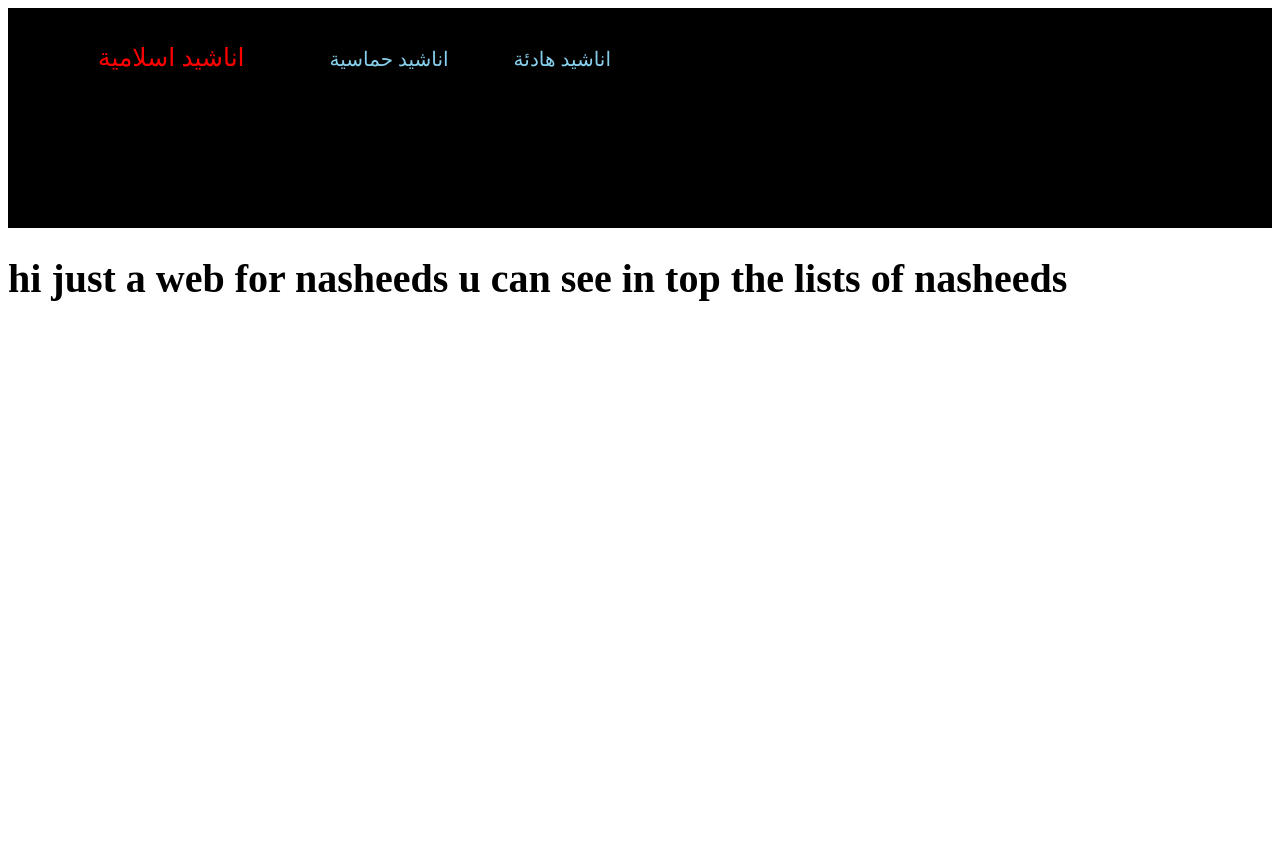
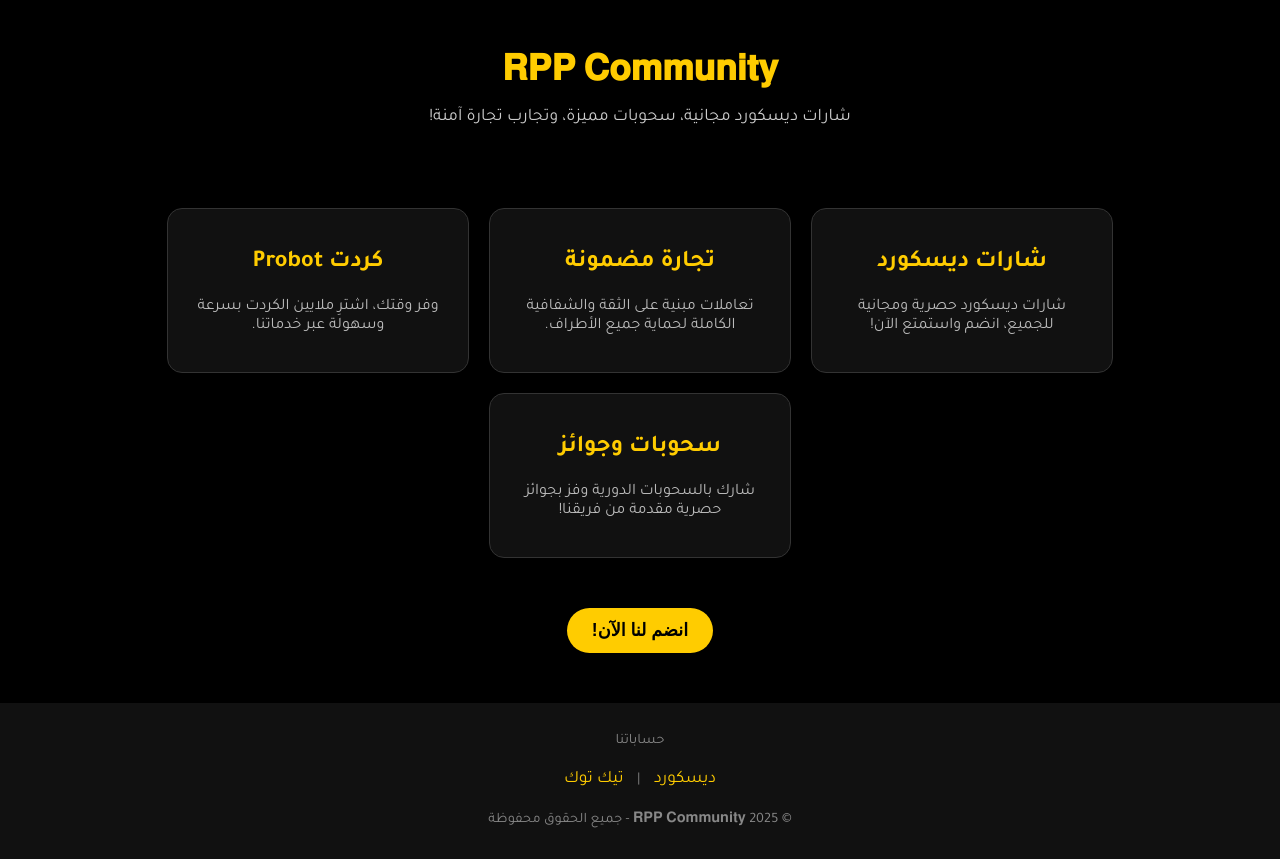
Before and after one commit to Rayan511x55x/Mywebsite, a plain HTML site: page index.html in a window 1280 px wide. Before the commit the page ends 800 px from the top, so only its background shows below. Drawn offline with Linux system fonts and the light colour scheme.

Commit message:
Update index.html

```diff
--- a/index.html
+++ b/index.html
@@ -1,21 +1,140 @@
 <!DOCTYPE html>
-<html lang="en">
+<html lang="ar" dir="rtl">
 <head>
   <meta charset="UTF-8">
-  <meta name="viewport" content="width=device-width, initial-scale=1.0">
-  <meta http-equiv="X-UA-Compatible" content="ie=edge">
-  <title>Document</title>
-  <link rel="stylesheet" href="style.css">
+  <meta name="viewport" content="width=device-width, initial-scale=1">
+  <title>𝐑𝐏𝐏 𝐂𝐨𝐦𝐦𝐮𝐧𝐢𝐭𝐲</title>
+  <style>
+    @import url('https://fonts.googleapis.com/css2?family=Tajawal:wght@400;700&display=swap');
+
+    body {
+      margin: 0;
+      padding: 0;
+      background-color: #000;
+      color: #fff;
+      font-family: 'Tajawal', sans-serif;
+      text-align: center;
+      overflow-x: hidden;
+    }
+    header {
+      padding: 40px 20px 20px;
+    }
+    header h1 {
+      font-size: 2.2em;
+      margin: 10px 0;
+      color: #ffcc00;
+    }
+    header p {
+      font-size: 1.1em;
+      color: #ccc;
+      margin: 10px 0;
+    }
+    .section {
+      margin-top: 30px;
+    }
+    .cards-container {
+      display: flex;
+      flex-wrap: wrap;
+      justify-content: center;
+      gap: 20px;
+      padding: 20px;
+    }
+    .card {
+      background: #111;
+      border: 1px solid #333;
+      border-radius: 15px;
+      padding: 20px;
+      width: 260px;
+      transition: 0.3s;
+    }
+    .card:hover {
+      background-color: #1a1a1a;
+      transform: translateY(-5px);
+      box-shadow: 0 0 15px #ffcc0033;
+    }
+    .card h2 {
+      color: #ffcc00;
+    }
+    .card p {
+      color: #bbb;
+    }
+    .join-button {
+      margin-top: 30px;
+      padding: 12px 25px;
+      background-color: #ffcc00;
+      color: #000;
+      font-size: 1.1em;
+      font-weight: bold;
+      border: none;
+      border-radius: 30px;
+      cursor: pointer;
+      transition: 0.3s;
+    }
+    .join-button:hover {
+      background-color: #e6b800;
+    }
+    footer {
+      background: #111;
+      margin-top: 50px;
+      padding: 30px 20px;
+      font-size: 0.9em;
+      color: #888;
+    }
+    .socials {
+      margin-top: 20px;
+    }
+    .socials a {
+      color: #ffcc00;
+      text-decoration: none;
+      margin: 0 10px;
+      font-size: 1.2em;
+      transition: 0.3s;
+    }
+    .socials a:hover {
+      color: #fff;
+    }
+  </style>
 </head>
 <body>
- <header>
-   <nav>
-     <ul> اناشيد اسلامية</ul>
-       <a href="na2.html"> اناشيد هادئة</a>
-       <a href="na1.html"> اناشيد حماسية</a>
-   </nav>
- </header>
 
-  <h1>hi just a web for nasheeds u can see in top the lists of nasheeds</h1>
+  <header>
+    <h1>𝐑𝐏𝐏 𝐂𝐨𝐦𝐦𝐮𝐧𝐢𝐭𝐲</h1>
+    <p>شارات ديسكورد مجانية، سحوبات مميزة، وتجارب تجارة آمنة!</p>
+  </header>
+
+  <div class="section cards-container">
+    <div class="card">
+      <h2>شارات ديسكورد</h2>
+      <p>شارات ديسكورد حصرية ومجانية للجميع، انضم واستمتع الآن!</p>
+    </div>
+    <div class="card">
+      <h2>تجارة مضمونة</h2>
+      <p>تعاملات مبنية على الثقة والشفافية الكاملة لحماية جميع الأطراف.</p>
+    </div>
+    <div class="card">
+      <h2>كردت Probot</h2>
+      <p>وفر وقتك، اشترِ ملايين الكردت بسرعة وسهولة عبر خدماتنا.</p>
+    </div>
+    <div class="card">
+      <h2>سحوبات وجوائز</h2>
+      <p>شارك بالسحوبات الدورية وفز بجوائز حصرية مقدمة من فريقنا!</p>
+    </div>
+  </div>
+
+  <button class="join-button" onclick="window.open('https://discord.gg/QyDsmUPj', '_blank')">
+    انضم لنا الآن!
+  </button>
+
+  <footer>
+    <div>حساباتنا</div>
+    <div class="socials">
+      <a href="https://discord.com/users/dd7f" target="_blank">ديسكورد</a> |
+      <a href="https://www.tiktok.com/@rpp_c" target="_blank">تيك توك</a>
+    </div>
+    <div style="margin-top: 20px;">
+      &copy; 2025 𝐑𝐏𝐏 𝐂𝐨𝐦𝐦𝐮𝐧𝐢𝐭𝐲 - جميع الحقوق محفوظة
+    </div>
+  </footer>
+
 </body>
 </html>
```
